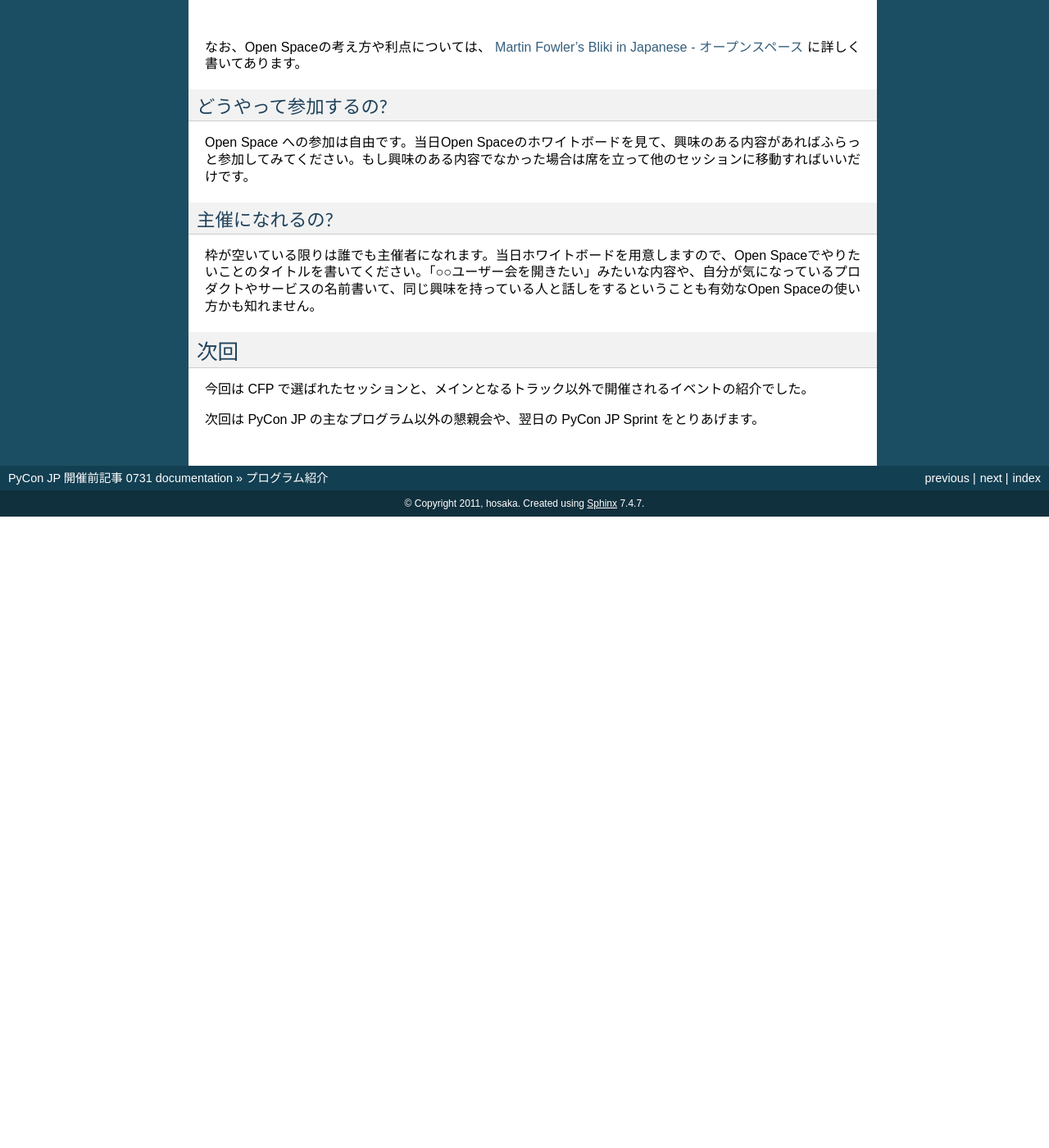
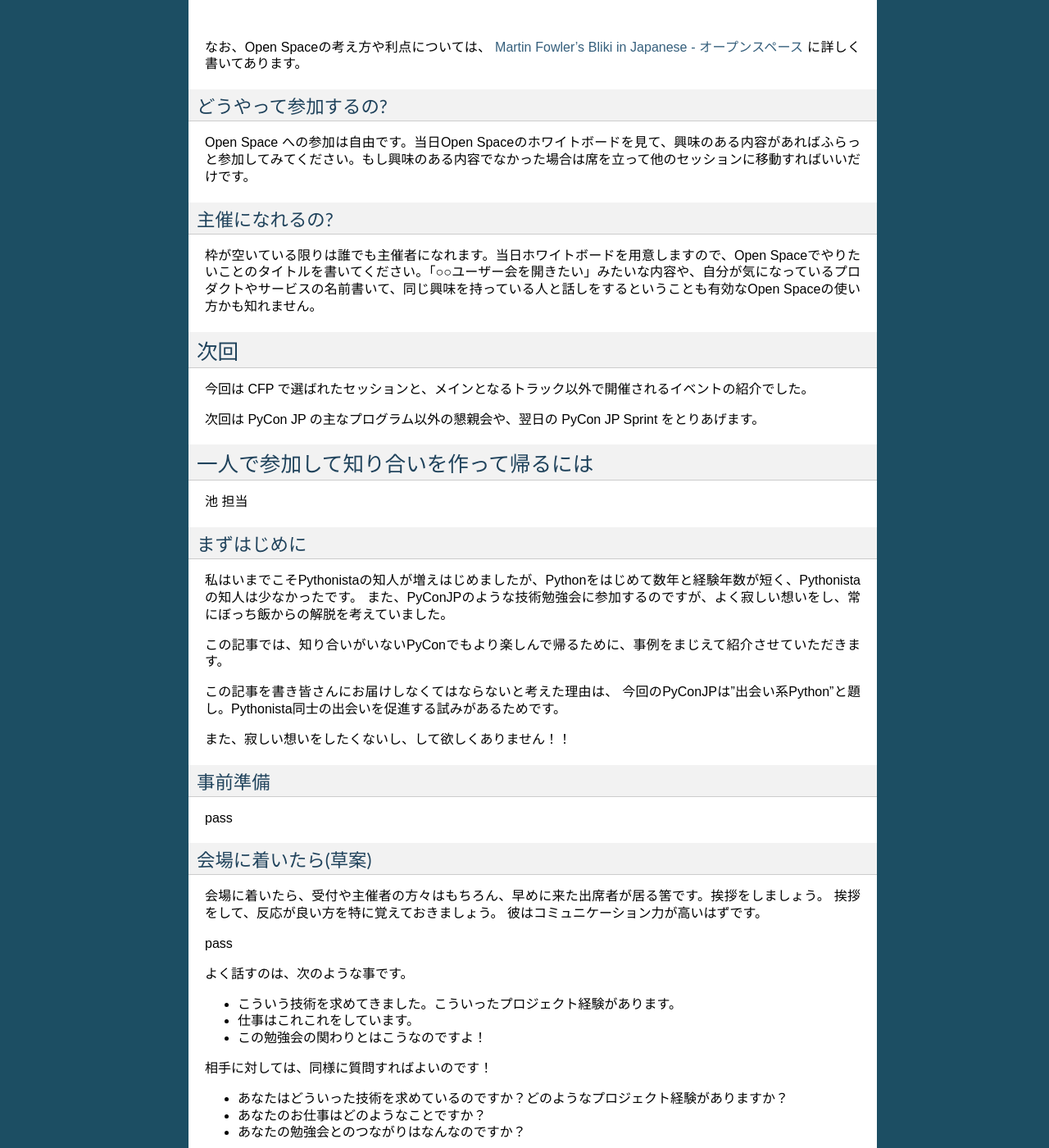
Before and after one commit to michilu/prepycon-article, a Sphinx documentation site: the page built from sphinx/vol2.rst, in a window 1280 px wide and 1400 px high, scrolled down 1939 px. Shown: the whole window at 82% size. Built offline with Sphinx 7.4.7, drawn with Linux system fonts in a browser that asks for light colours; before the commit the page ends 2569 px from its top, so only the background shows below that; some of the changed text lies outside the part shown.

Commit message:
ぼっち回避の草案

```diff
--- a/sphinx/vol2.rst
+++ b/sphinx/vol2.rst
@@ -97,3 +97,80 @@ Open Space への参加は自由です。当日Open Spaceのホワイトボー
 今回は CFP で選ばれたセッションと、メインとなるトラック以外で開催されるイベントの紹介でした。
 
 次回は PyCon JP の主なプログラム以外の懇親会や、翌日の PyCon JP Sprint をとりあげます。
+
+
+一人で参加して知り合いを作って帰るには
+========================================
+
+池 担当
+
+まずはじめに
+----------------------------------------
+
+私はいまでこそPythonistaの知人が増えはじめましたが、Pythonをはじめて数年と経験年数が短く、Pythonistaの知人は少なかったです。
+また、PyConJPのような技術勉強会に参加するのですが、よく寂しい想いをし、常にぼっち飯からの解脱を考えていました。
+
+この記事では、知り合いがいないPyConでもより楽しんで帰るために、事例をまじえて紹介させていただきます。
+
+この記事を書き皆さんにお届けしなくてはならないと考えた理由は、
+今回のPyConJPは"出会い系Python"と題し。Pythonista同士の出会いを促進する試みがあるためです。
+
+また、寂しい想いをしたくないし、して欲しくありません！！
+
+事前準備
+----------------------------------------
+
+pass
+
+会場に着いたら(草案)
+----------------------------------------
+
+会場に着いたら、受付や主催者の方々はもちろん、早めに来た出席者が居る筈です。挨拶をしましょう。
+挨拶をして、反応が良い方を特に覚えておきましょう。
+彼はコミュニケーション力が高いはずです。
+
+pass
+
+よく話すのは、次のような事です。
+
+- こういう技術を求めてきました。こういったプロジェクト経験があります。
+- 仕事はこれこれをしています。
+- この勉強会の関わりとはこうなのですよ！
+
+相手に対しては、同様に質問すればよいのです！
+
+- あなたはどういった技術を求めているのですか？どのようなプロジェクト経験がありますか？
+- あなたのお仕事はどのようなことですか？
+- あなたの勉強会とのつながりはなんなのですか？
+
+聞いたり話したりする際には、
+
+
+お昼・休憩時間(草案)
+----------------------------------------
+
+熱く語れる事がすぐに思い浮かぶ方はラッキーです。出会った人にちらりと話して相手の反応を伺ってみましょう。
+もしかしたら、相手も熱く語り始めるかもしれません。
+ひとまず、ちらりと話してみましょう。
+
+帰る前に(草案)
+----------------------------------------
+
+pass
+
+帰宅後(草案)
+----------------------------------------
+
+名刺をもらっていたら、ご挨拶メールをしましょう。
+Twitterのアカウントがわかるようなら、フォローをしましょう。
+ブログを教えてもらったなら、RSSリーダーに追加しましょう。
+
+pass
+
+MISC（草案）
+----------------------------------------
+
+- EuroPythonでこんな風に考えて行動したら楽しかったよ!!
+- 輪が広がったよ!!
+
+pass
```
